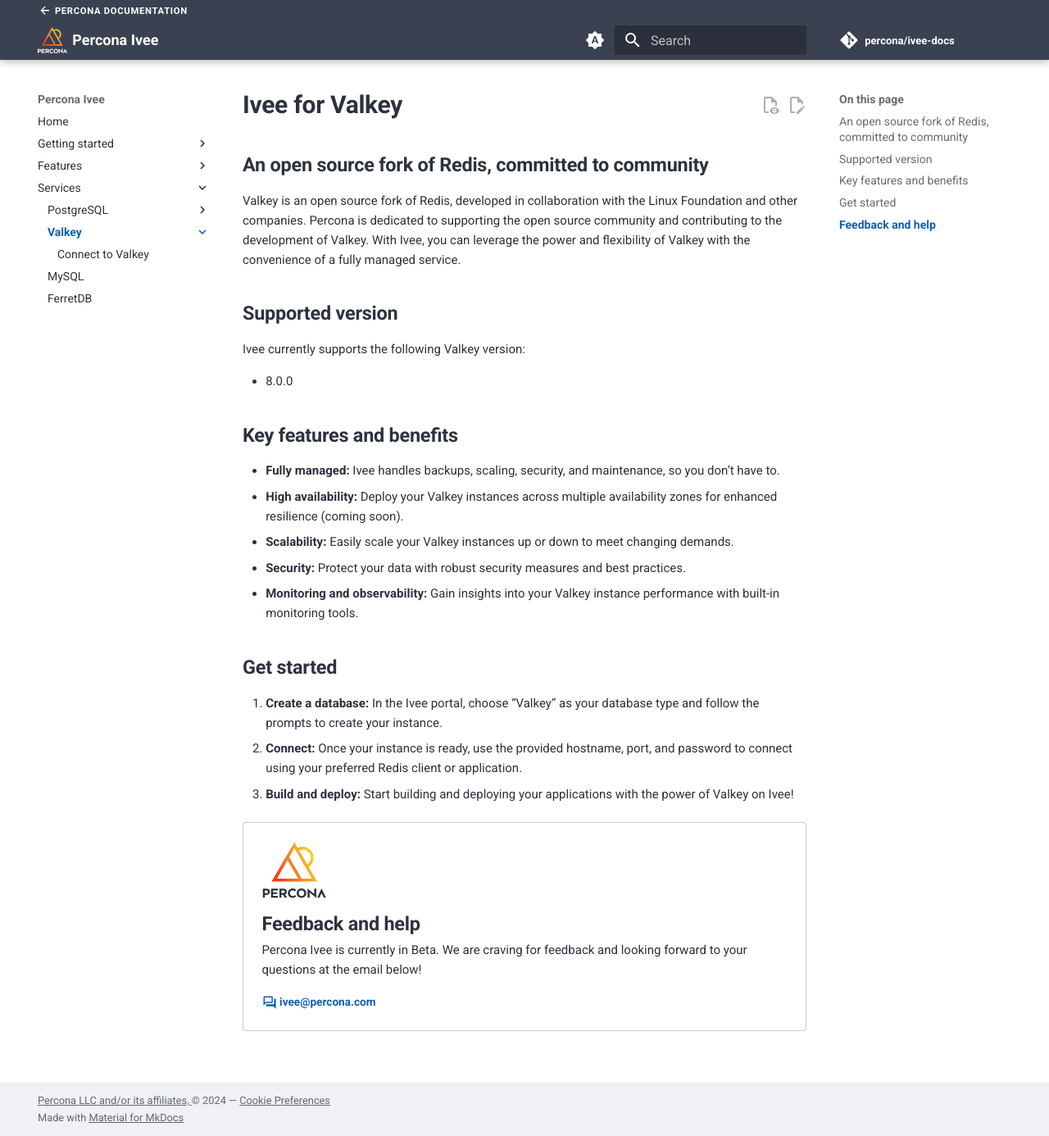
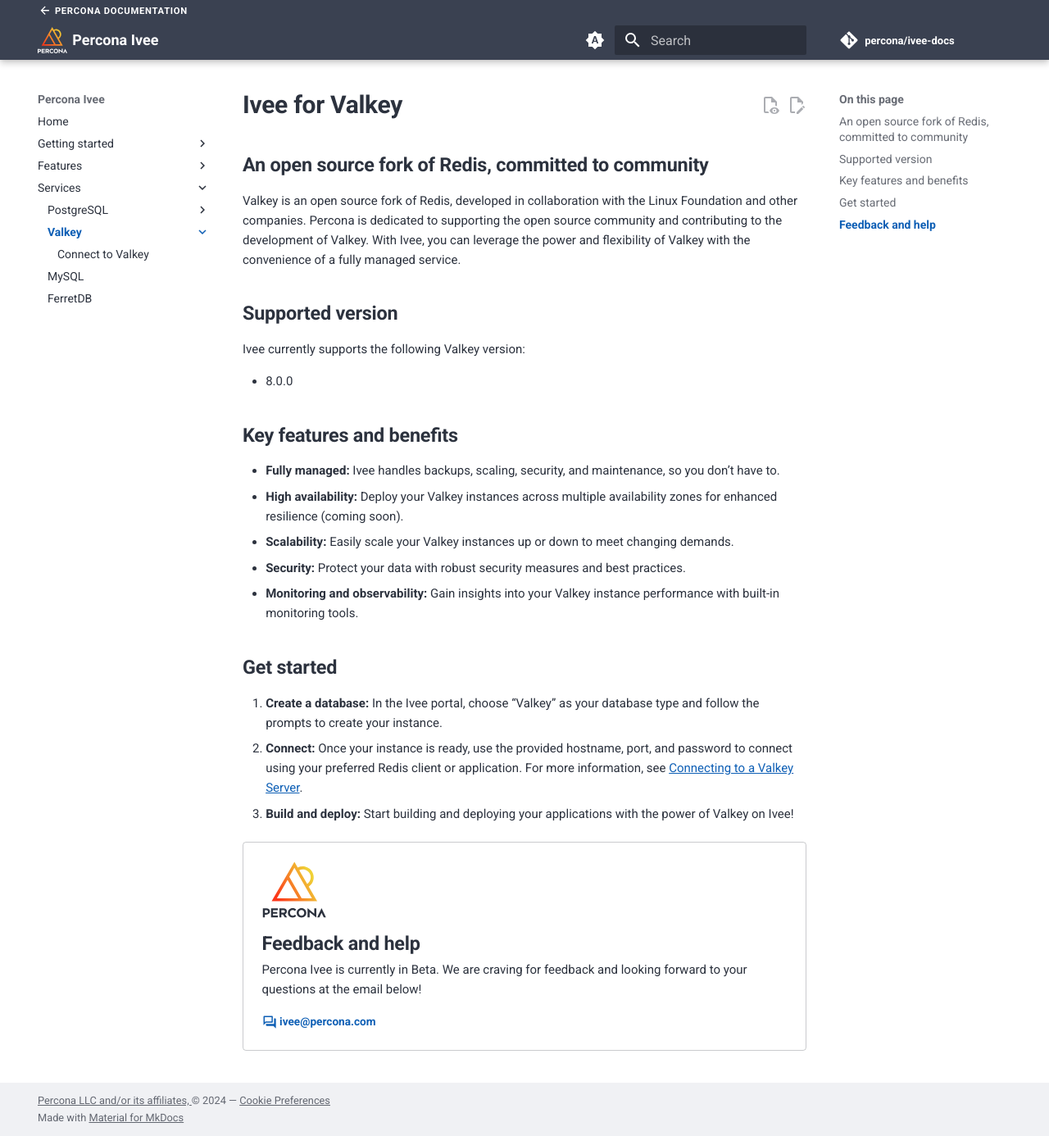
Before and after one commit to percona/ivee-docs, an MkDocs documentation site: the page built from docs/services/valkey.md, in a window 1280 px wide and 1386 px high. Shown: the whole window at 82% size. Built offline with MkDocs 1.6.1 and Material for MkDocs 9.7.7, drawn with Linux system fonts in a browser that asks for light colours; nearby versions of some CDN libraries; some web fonts are replaced; comment, search, counter and statistics services are not loaded.

Commit message:
links the page 'Connecting to a Valkey Server'

```diff
--- a/docs/services/valkey.md
+++ b/docs/services/valkey.md
@@ -23,5 +23,5 @@ Ivee currently supports the following Valkey version:
 ## Get started
 
 1. **Create a database:** In the Ivee portal, choose "Valkey" as your database type and follow the prompts to create your instance.
-2. **Connect:** Once your instance is ready, use the provided hostname, port, and password to connect using your preferred Redis client or application.
+2. **Connect:** Once your instance is ready, use the provided hostname, port, and password to connect using your preferred Redis client or application. For more information, see [Connecting to a Valkey Server](valkey-connect.md).
 3. **Build and deploy:** Start building and deploying your applications with the power of Valkey on Ivee!
```
